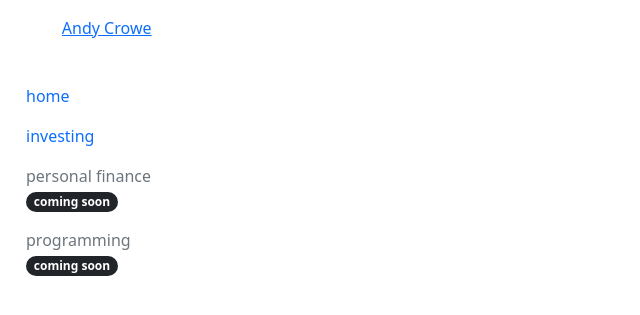
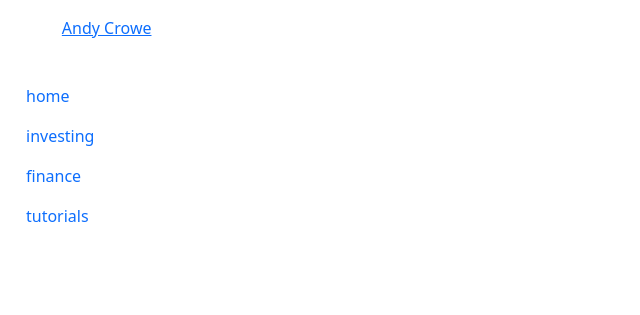
Before and after one commit to crowemi/crowemi, a Flask app: template templates/blog.html in a window 1280 px wide. Shown: the part 217-532 px from the top of the page, without its empty margins (0-640 px from the left). Run offline with Flask 2, Linux system fonts and the light colour scheme; the template is opened without the code that fills it: most values are stand-ins (such as "Sample title", 1, 10 or a date in 2020); some libraries are stand-ins or nearby versions.

Commit message:
updated blog links with new dynamic route

```diff
--- a/blog/blog.py
+++ b/blog/blog.py
@@ -25,14 +25,18 @@ def index():
 
 @blog.route("/<subject>/", subdomain = "blog")
 @blog.route("/<subject>/<id>", subdomain="blog")
-def investing(subject: str = None, id: str = None):
+def page(subject: str = None, id: str = None):
     try:
+        last_modified = None
         if not id:
             id = DEFAULT_PAGE
         key = f'{BASE_ROUTE}{subject}/{id}.md'
-        page_content = markdown(get_object_content(BUCKET, key))
-        document = get_object(BUCKET, key)
-        last_modified = document['LastModified']
+        if object_exists(BUCKET, key):
+            page_content = markdown(get_object_content(BUCKET, key))
+            document = get_object(BUCKET, key)
+            last_modified = document['LastModified']
+        else:
+            raise Exception(f"{key} : Page not found.")
     except Exception as e:
         print(e)
         page_content = "Uh oh! Something isn't right. Please try again later."
--- a/templates/blog.html
+++ b/templates/blog.html
@@ -20,16 +20,14 @@
                             <a href="{{ url_for('blog.index') }}" class="nav-link">
                                 home
                             </a>
-                            <a href="{{ url_for('blog.investing', subject='investing') }}" class="nav-link">
+                            <a href="{{ url_for('blog.page', subject='investing') }}" class="nav-link">
                                 investing
                             </a>
-                            <a class="nav-link disabled">
-                                personal finance
-                                <span class="badge rounded-pill text-bg-dark">coming soon</span>
+                            <a href="{{ url_for('blog.page', subject='finance') }}" class="nav-link">
+                                finance
                             </a>
-                            <a class="nav-link disabled">
-                                programming
-                                <span class="badge rounded-pill text-bg-dark">coming soon</span>
+                            <a href="{{ url_for('blog.page', subject='tutorials') }}" class="nav-link">
+                                tutorials
                             </a>
                         </nav>
                     </div>
@@ -37,9 +35,13 @@
                 <div class="col-8 blog-middle-container">
                     <div class="blog-top-page-content">
                         {{ page_content | safe }}
+
+                        {% if last_modified %}
                         <hr>
                         <i class="fa-solid fa-calendar-days"></i> {{ last_modified.strftime('%A, %B %-d, %Y at
                         %-H:%M %p') }}
+                        {% endif %}
+
                     </div>
                 </div>
                 <div class="col-2 blog-right-container">
```
Also changed, not shown: templates/nav.html (+8 -8 lines).
